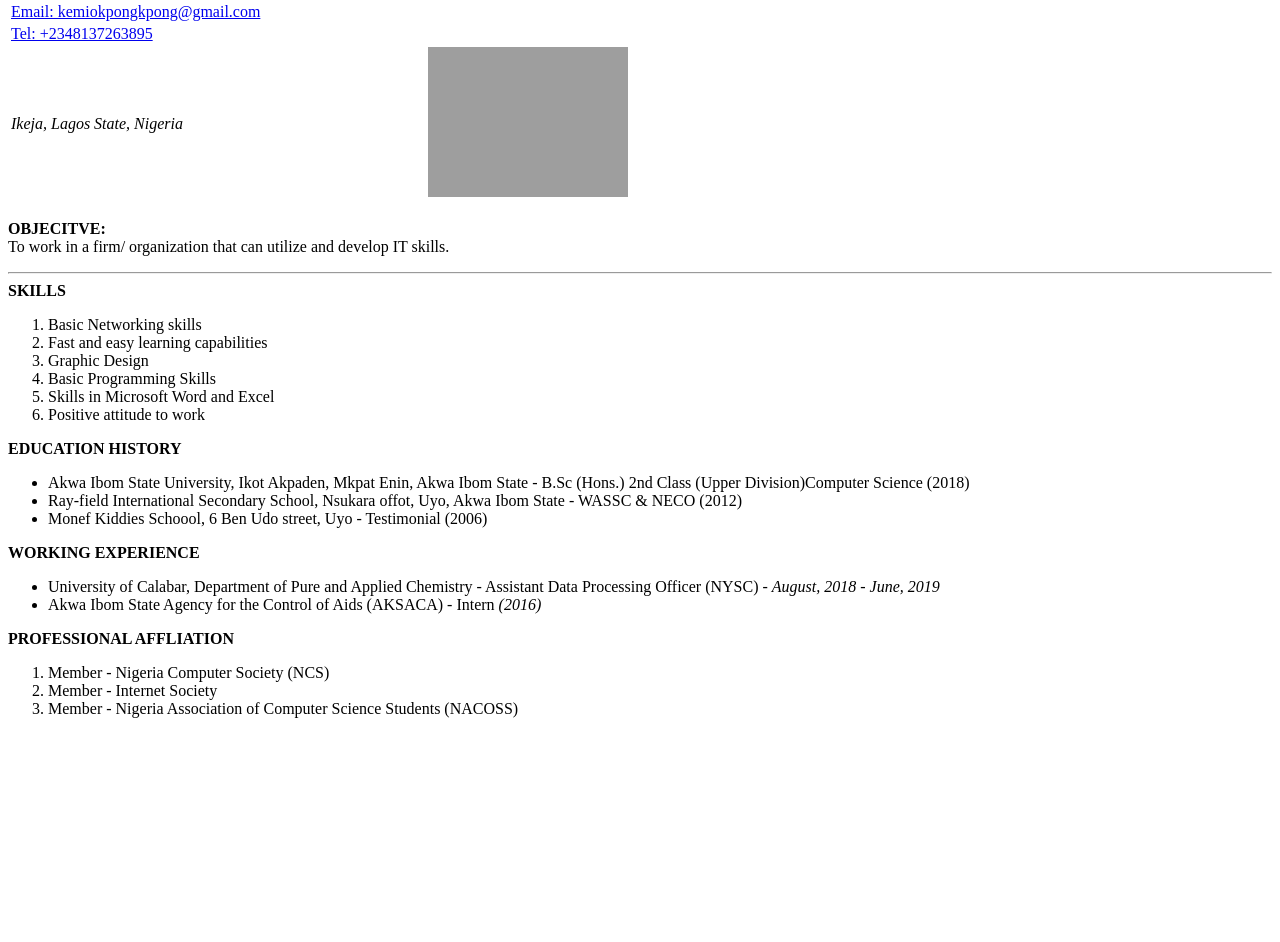
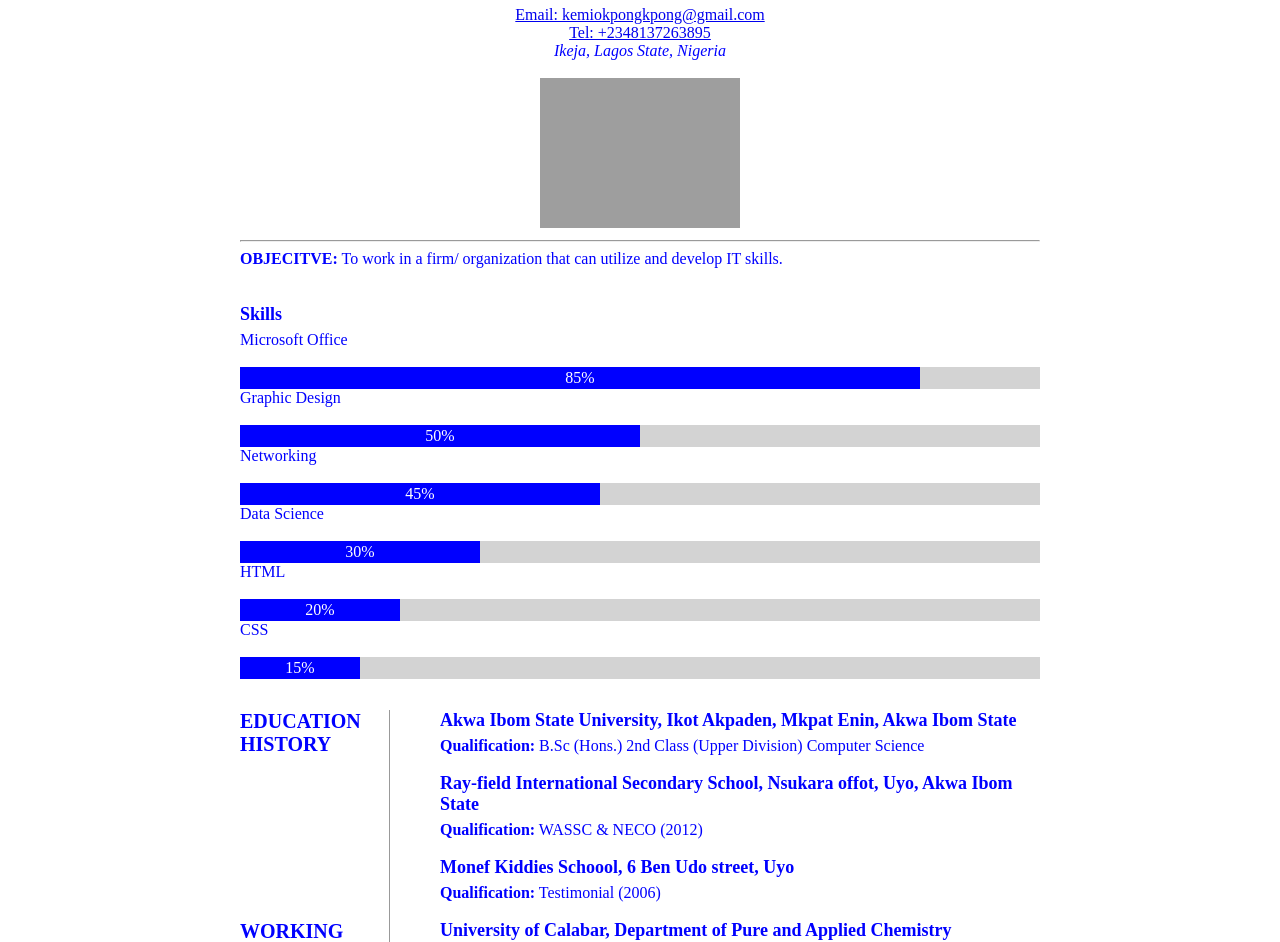
Before and after one commit to theKemmie/startNG---Task-2, a plain HTML site: page Ekemini.html in a window 1280 px wide. Shown: the part 92-1034 px from the top of the page. Before the commit the page ends 826 px from the top, so only its background shows below. Drawn offline with Linux system fonts and the light colour scheme; grey boxes are pictures that could not be loaded.

Commit message:
Add files via upload

```diff
--- a/Ekemini.html
+++ b/Ekemini.html
@@ -3,56 +3,126 @@
 <head>
 	<title>My Curriculum Vitae</title>
 </head>
+<style>
+#page-wrap { width: 800px; margin: 40px auto 60px; }
+	h1,h2,h3,h4,h5,h6,p,address,dt {color: blue;}
+	h2,h3,h4,h5,h6 { font-size: 18px; margin: 0 0 6px 0; position: relative; }
+	p { margin: 0 0 18px 0; }
+	dt { font-weight: bold; font-size: 20px; text-align: left; padding: 0 26px 0 0; width: 150px; float: left; height: 210px; border-right: 1px solid #999;  }
+        dd { width: 600px; float: right; }
+		dd.clear { float: none; margin: 0; height: 15px; }
+</style>
 <body>
-<table>
-		<tr>
-			<td><h1>EKEMINI OKPONGKPONG</h1></td>
-		</tr>
-		<tr>
-			<td><a href="Email: kemiokp ongkpong@gmail.com">Email: kemiokpongkpong@gmail.com</a></td>
-		</tr>
-		<tr>
-			<td><a href="Tel: +2348137263895">Tel: +2348137263895</a></td>
-		</tr>
-		<tr>
-			<td><address>Ikeja, Lagos State, Nigeria</address></td>
-				<td><img src="https://res.cloudinary.com/kemmie/image/upload/v1566617987/PhotoGrid_1563446884280_zooetd.jpg" alt="Kemmie's picture" width="200" height="150"></td>
-		</tr>
-	</table>
-	<p> <b>OBJECITVE: <br> </b>
-To work in a firm/ organization that can utilize and develop IT skills.
-<hr>
-				<b>SKILLS</b>
-			<ol>
-				<li> Basic Networking skills </li>
-				<li> Fast and easy learning capabilities </li>
-				<li>Graphic Design</li>
-				<li>Basic Programming Skills</li>
-				<li> Skills in Microsoft Word and Excel </li>
-				<li> Positive attitude to work  </li>
-			</ol>
+	<div id="page-wrap">
+
+			<h1 align="center">EKEMINI OKPONGKPONG</h1>
+			<div align="center"><a href="Email: kemiokpongkpong@gmail.com">Email: kemiokpongkpong@gmail.com</a><br>
+			  <a href="Tel: +2348137263895">Tel: +2348137263895</a><br>
+			  <address>
+		      Ikeja, Lagos State, Nigeria
+		      </address>
+			  <br>
+			  <img src="https://res.cloudinary.com/kemmie/image/upload/v1566617987/PhotoGrid_1563446884280_zooetd.jpg" alt="Kemmie's picture" width="200" height="150"> <br>
+	  </div>
+      <hr>
+	<p> <b> OBJECITVE:</b>
+To work in a firm/ organization that can utilize and develop IT skills. </p> <br>
+				<style>
+	* {box-sizing: border-box}
+
+.box {
+  width: 100%;
+  background-color: lightgrey;
+}
+
+.skills {
+  text-align: center;
+  padding-top: 2px;
+  padding-bottom: 2px;
+  color: white;
+  background-color: blue;
+}
+
+.microsoft_office {width: 85%;}
+.graphic_design {width: 50%;}
+.networking {width: 45%;}
+.data_science {width: 30%;}
+.html {width: 20%;}
+.css {width: 15%;}
+</style>
+</head>
+<body>
+<div>
+<h2>Skills</h2>
+<p>Microsoft Office</p>
+<div class="box">
+  <div class="skills microsoft_office">85%</div>
+</div>
+
+<p>Graphic Design</p>
+<div class="box">
+  <div class="skills graphic_design">50%</div>
+</div>
+
+<p>Networking</p>
+<div class="box">
+  <div class="skills networking">45%</div>
+</div>
+
+<p>Data Science</p>
+<div class="box">
+  <div class="skills data_science">30%</div>
+</div>
+
+	<p>HTML</p>
+<div class="box">
+  <div class="skills html">20%</div>
+</div>
+
+	<p>CSS</p>
+<div class="box">
+  <div class="skills css">15%</div>
+</div>
+</div>
+<div>
+<div class="clear"></div>
+			<dl>
+				<dd class="clear"></dd>
+
+            <dt>EDUCATION HISTORY</dt>
+            <dd>
+				<h3>Akwa Ibom State University, Ikot Akpaden, Mkpat Enin, Akwa Ibom State</h3>
+
+                <p> <b> Qualification: </b> B.Sc (Hons.) 2nd Class (Upper Division) Computer Science </p>
+				<h4> Ray-field International Secondary School, Nsukara offot, Uyo, Akwa Ibom State </h4>
+                <p> <b> Qualification:</b> WASSC & NECO (2012)</p>
+				<h5>Monef Kiddies Schoool, 6 Ben Udo street, Uyo </h5>
+                <p><b> Qualification:</b> Testimonial (2006)</p>
+
+          </dd>
+
+		<dd class="clear"></dd>
+				<dt>WORKING EXPERIENCE</dt>
+                <dd>
+					<h6>University of Calabar, Department of Pure and Applied Chemistry </h6>
+                    <p> Assistant Data Processing Officer (NYSC) - <i>August, 2018 - June, 2019</i></p>
+					<p><b>Akwa Ibom State Agency for the Control of Aids (AKSACA)</b></p>
+                    <p>Intern <i>(2016)</i></p>
+                    </dd>
+                </dl>
+            </div>
+			<br>
+			<br>
+			<br>
+			<br>
+			<br>
 		<div>
-			<b>EDUCATION HISTORY</b>
-			<ul>
-				<li>Akwa Ibom State University, Ikot Akpaden, Mkpat Enin, Akwa Ibom State - B.Sc (Hons.) 2nd Class (Upper Division)Computer Science (2018)</li>
-				<li>Ray-field International Secondary School, Nsukara offot, Uyo, Akwa Ibom State - WASSC & NECO (2012)</li>
-				<li>Monef Kiddies Schoool, 6 Ben Udo street, Uyo - Testimonial (2006)</li>
-			</ul>
-		</div>
-			<div>
-				<b>WORKING EXPERIENCE</b>
-				<ul>
-					<li>University of Calabar, Department of Pure and Applied Chemistry - Assistant Data Processing Officer (NYSC) - <i>August, 2018 - June, 2019</i></li>
-					<li>Akwa Ibom State Agency for the Control of Aids (AKSACA) - Intern <i>(2016)</i></li>
-				</ul>
+             	<p><b>PROFESSIONAL AFFLIATION<b></p>
+							<p> Member - Nigeria Computer Society (NCS) </p>
+						<p> Member - Internet Society </p>
+						<p>Member - Nigeria Association of Computer Science Students (NACOSS) </p>
+
+                	</div>
 			</div>
-				<div>
-						<b>PROFESSIONAL AFFLIATION</b>
-						<ol>
-							<li> Member - Nigeria Computer Society (NCS) </li>
-						<li> Member - Internet Society </li>
-						<li>Member - Nigeria Association of Computer Science Students (NACOSS) </li>
-						</ol>
-				</div>
 </body>
 </html>
```
